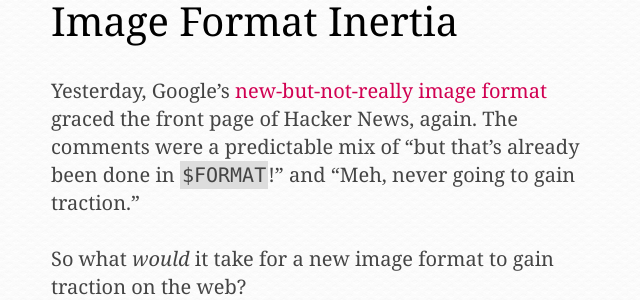
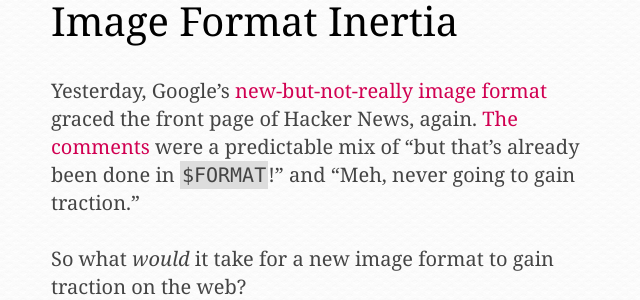
Before and after one commit to idan/oldsite, a Jekyll site: the page built from _posts/2012-04-16-Image-Format-Inertia.md, in a window 1280 px wide and 900 px high. Shown: the part 175-475 px from the top of the window, without its empty margins (319-959 px from the left). Built offline with Jekyll 4.4.1, drawn with Linux system fonts in a browser that asks for light colours; nearby versions of some CDN libraries; Markdown is read by kramdown in place of the engine named in the settings; comment, search, counter and statistics services are not loaded; part of the change alters nothing that is shown.

```diff
--- a/_posts/2012-04-16-Image-Format-Inertia.md
+++ b/_posts/2012-04-16-Image-Format-Inertia.md
@@ -3,7 +3,7 @@ layout: post
 title: Image Format Inertia
 ---
 
-Yesterday, Google’s [new-but-not-really image format](https://developers.google.com/speed/webp/) graced the front page of Hacker News, again. The comments were a predictable mix of “but that’s already been done in `$FORMAT`!” and “Meh, never going to gain traction.”
+Yesterday, Google’s [new-but-not-really image format](https://developers.google.com/speed/webp/) graced the front page of Hacker News, again. [The comments](http://news.ycombinator.com/item?id=3843839) were a predictable mix of “but that’s already been done in `$FORMAT`!” and “Meh, never going to gain traction.”
 
 So what *would* it take for a new image format to gain traction on the web?
 
```
